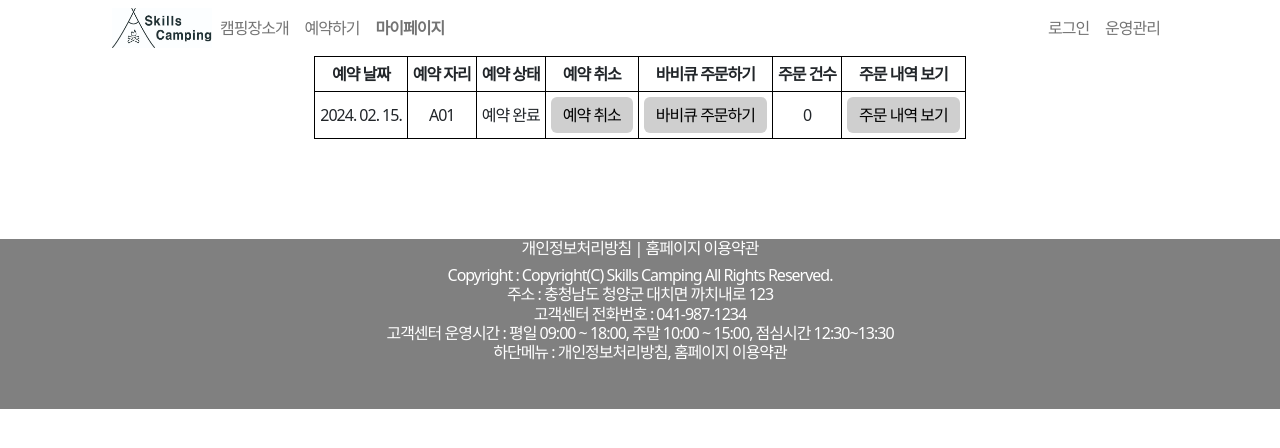
After one commit to doeun07/0204, a PHP site: page /mypage.html in a window 1280 px wide. The commit adds this page. Shown: the top 448 px of the page. Run offline with PHP 8.4, Linux system fonts and the light colour scheme.

Commit message:
mypage 만들기

```diff
--- a/contents.html
+++ b/contents.html
@@ -22,7 +22,7 @@
                 <a class="nav-link" href="./reservation.html">예약하기</a>
               </li>
               <li class="nav-item">
-                <a class="nav-link" href="#">마이페이지</a>
+                <a class="nav-link" href="./mypage.html">마이페이지</a>
               </li>
             </ul>
             <span>
--- a/index.html
+++ b/index.html
@@ -24,7 +24,7 @@
             <a class="nav-link" href="./reservation.html">예약하기</a>
           </li>
           <li class="nav-item">
-            <a class="nav-link" href="#">마이페이지</a>
+            <a class="nav-link" href="./mypage.html">마이페이지</a>
           </li>
         </ul>
         <span>
--- /dev/null
+++ b/mypage.html
@@ -0,0 +1,80 @@
+<!DOCTYPE html>
+<html lang="ko">
+<head>
+    <meta charset="UTF-8">
+    <meta name="viewport" content="width=device-width, initial-scale=1.0">
+    <title>기능경기대회 마이페이지</title>
+    <link rel="stylesheet" href="./style.css">
+    <link rel="stylesheet" href="./bootstrap/dist/css/bootstrap.css">
+</head>
+<body>
+    <!-- Header Start -->
+  <header>
+    <nav class="navbar navbar-expand-lg bg-body-tertiary">
+      <div class="container-fluid">
+        <ul class="navbar-nav me-auto mb-2 mb-lg-0">
+          <li>
+            <a href="./index.html"><img class="logo" src="./logo.jpg" alt=""></a>
+          </li>
+          <li class="nav-item">
+            <a class="nav-link" href="./contents.html">캠핑장소개</a>
+          </li>
+          <li class="nav-item">
+            <a class="nav-link" href="./reservation.html">예약하기</a>
+          </li>
+          <li class="nav-item">
+            <a class="nav-link now" href="./mypage.html">마이페이지</a>
+          </li>
+        </ul>
+        <span>
+          <ul class="navbar-nav me-auto mb-2 mb-lg-0">
+            <li class="nav-item">
+              <a class="nav-link" href="#">로그인</a>
+            </li>
+            <li class="nav-item">
+              <a class="nav-link" href="#">운영관리</a>
+            </li>
+          </ul>
+        </span>
+      </div>
+    </nav>
+    </header>
+<!-- Header End -->
+
+<table>
+    <tr>
+        <th>예약 날짜</th>
+        <th>예약 자리</th>
+        <th>예약 상태</th>
+        <th>예약 취소</th>
+        <th>바비큐 주문하기</th>
+        <th>주문 건수</th>
+        <th>주문 내역 보기</th>
+    </tr>
+    <tr>
+        <td>2024. 02. 15.</td>
+        <td>A01</td>
+        <td>예약 완료</td>
+        <td>
+            <button type="button" class="btn btn-primary mypage_btn">예약 취소</button>
+        </td>
+        <td><button type="button" class="btn btn-primary mypage_btn">바비큐 주문하기</button></td>
+        <td>0</td>
+        <td><button type="button" class="btn btn-primary mypage_btn">주문 내역 보기</button></td>
+    </tr>
+</table>
+
+<!-- Footer Start -->
+<footer>
+    <div class="footer">
+      <p class="h6">개인정보처리방침 | 홈페이지 이용약관</p>
+      <p class="h6">Copyright : Copyright(C) Skills Camping All Rights Reserved.<br>
+        주소 : 충청남도 청양군 대치면 까치내로 123<br>
+        고객센터 전화번호 : 041-987-1234<br>
+        고객센터 운영시간 : 평일 09:00 ~ 18:00, 주말 10:00 ~ 15:00, 점심시간 12:30~13:30<br>
+        하단메뉴 : 개인정보처리방침, 홈페이지 이용약관</p>
+    </div>
+  </footer>
+  <!-- Footer End -->
+</body>
+</html>
--- a/style.css
+++ b/style.css
@@ -127,3 +127,46 @@ header {
   color: white;
   text-align: center;
 }
+
+table{
+  margin: 0 auto;
+  text-align: center;
+}
+table, th, td, tr {
+  border: 1px solid black !important;
+  padding: 5px;
+}
+
+/* reservation -> css */
+.reservation_manu {
+  display: flex;
+  flex-direction: row;
+  margin-left: 1200px;
+}
+.reservation_main{
+  align-items: center;
+}
+.reservation_sbmanu{
+  margin: 10px;
+}
+
+.sat {
+  color: blue;
+}
+.sun, .R {
+  color: red;
+}
+.W{
+  color: green;
+  cursor: pointer;
+}
+.C{
+  color: gray;
+}
+
+/* mypage -> css */
+.mypage_btn{
+  background-color: rgb(207, 207, 207) !important;
+  border: 0 !important;
+  color: black !important;
+}
```
Also changed, not shown: reservation.html (+2 -39 lines).
